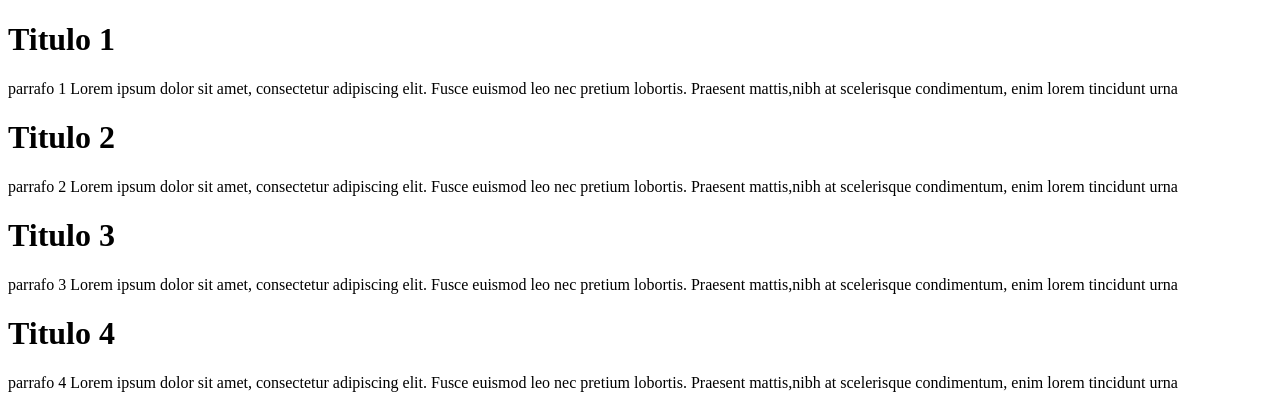
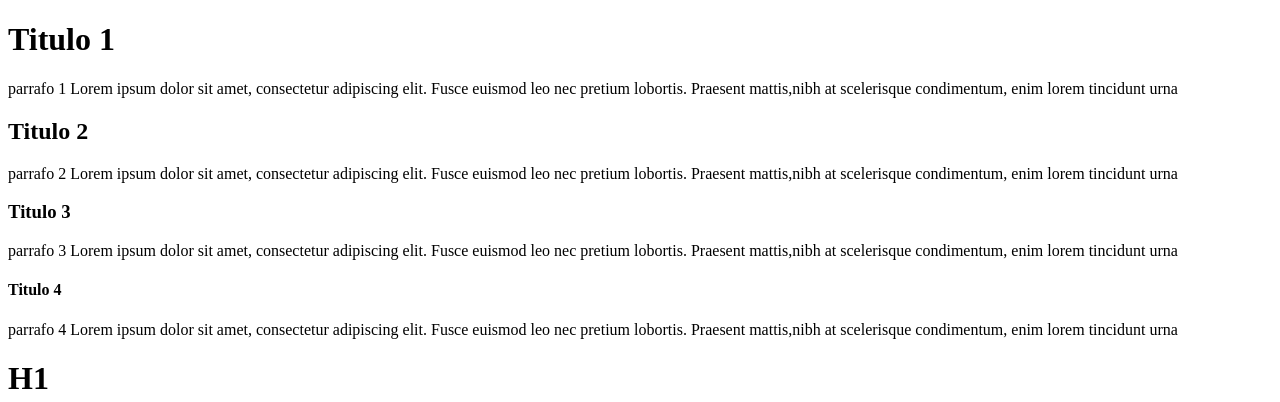
Before and after one commit to CristianCorbalan/Front2022, a plain HTML site: page index.html in a window 1280 px wide. Shown: the top 402 px of the page. Drawn offline with Linux system fonts and the light colour scheme.

Commit message:
Trabajo Practico 1

```diff
--- a/index.html
+++ b/index.html
@@ -4,16 +4,18 @@
     <meta charset="UTF-8">
     <meta http-equiv="X-UA-Compatible" content="IE=edge">
     <meta name="viewport" content="width=device-width, initial-scale=1.0">
-    <title>Document</title>
+    <link rel="stylesheet" href="index.css">
+
+    <title>PRIMER DOCUMENTO</title>
 </head>
 <body>
     <h1>Titulo 1</h1>
     <p>parrafo 1 Lorem ipsum dolor sit amet, consectetur adipiscing elit. Fusce euismod leo nec pretium lobortis. Praesent mattis,nibh at scelerisque condimentum, enim lorem tincidunt urna</p>
-    <h1>Titulo 2</h1>
+    <h2>Titulo 2</h2>
     <p>parrafo 2 Lorem ipsum dolor sit amet, consectetur adipiscing elit. Fusce euismod leo nec pretium lobortis. Praesent mattis,nibh at scelerisque condimentum, enim lorem tincidunt urna</p>
-    <h1>Titulo 3</h1>
+    <h3>Titulo 3</h3>
     <p>parrafo 3 Lorem ipsum dolor sit amet, consectetur adipiscing elit. Fusce euismod leo nec pretium lobortis. Praesent mattis,nibh at scelerisque condimentum, enim lorem tincidunt urna</p>
-    <h1>Titulo 4</h1>
+    <h4>Titulo 4</h4>
     <p>parrafo 4 Lorem ipsum dolor sit amet, consectetur adipiscing elit. Fusce euismod leo nec pretium lobortis. Praesent mattis,nibh at scelerisque condimentum, enim lorem tincidunt urna</p>
 
 <h1>H1</h1>
```
